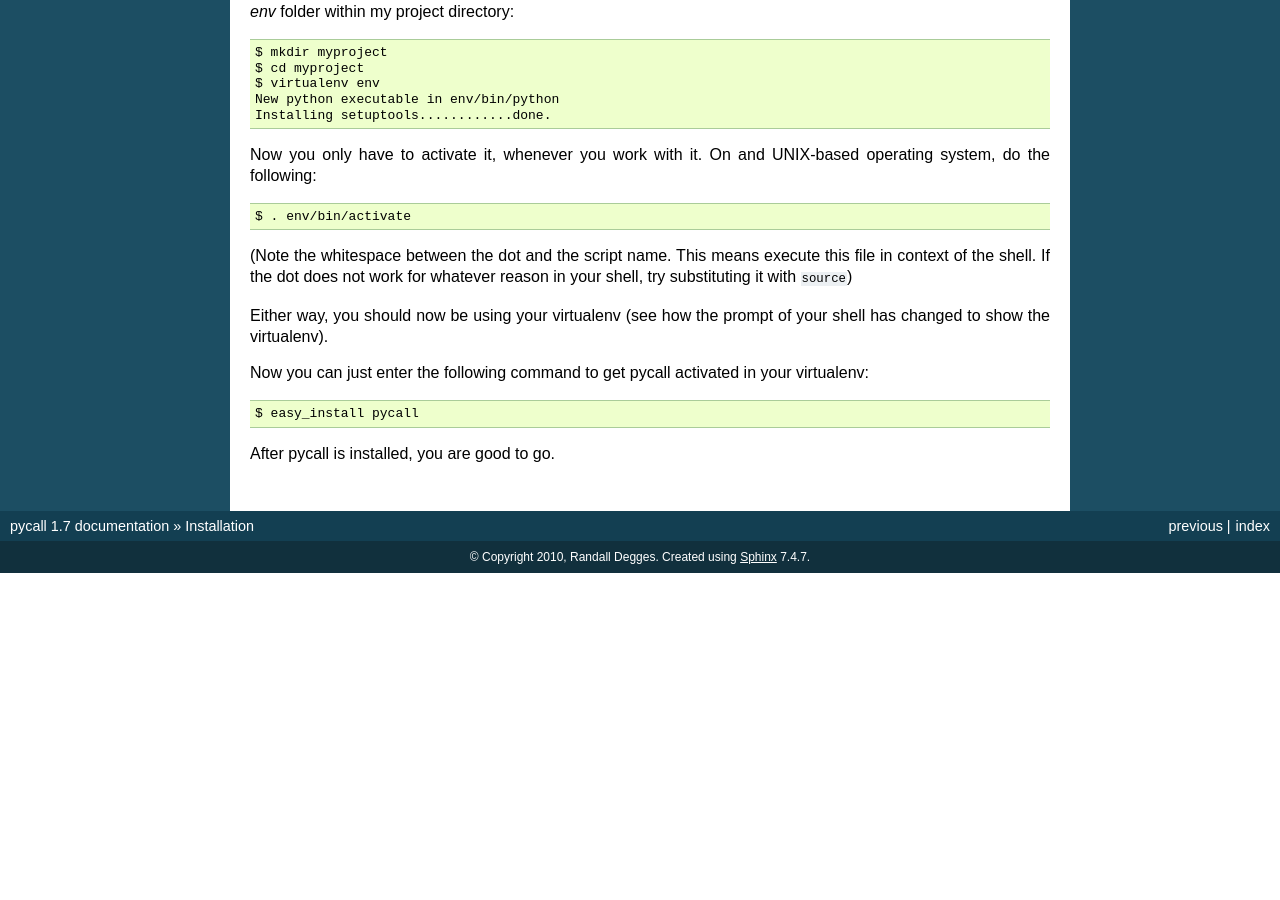
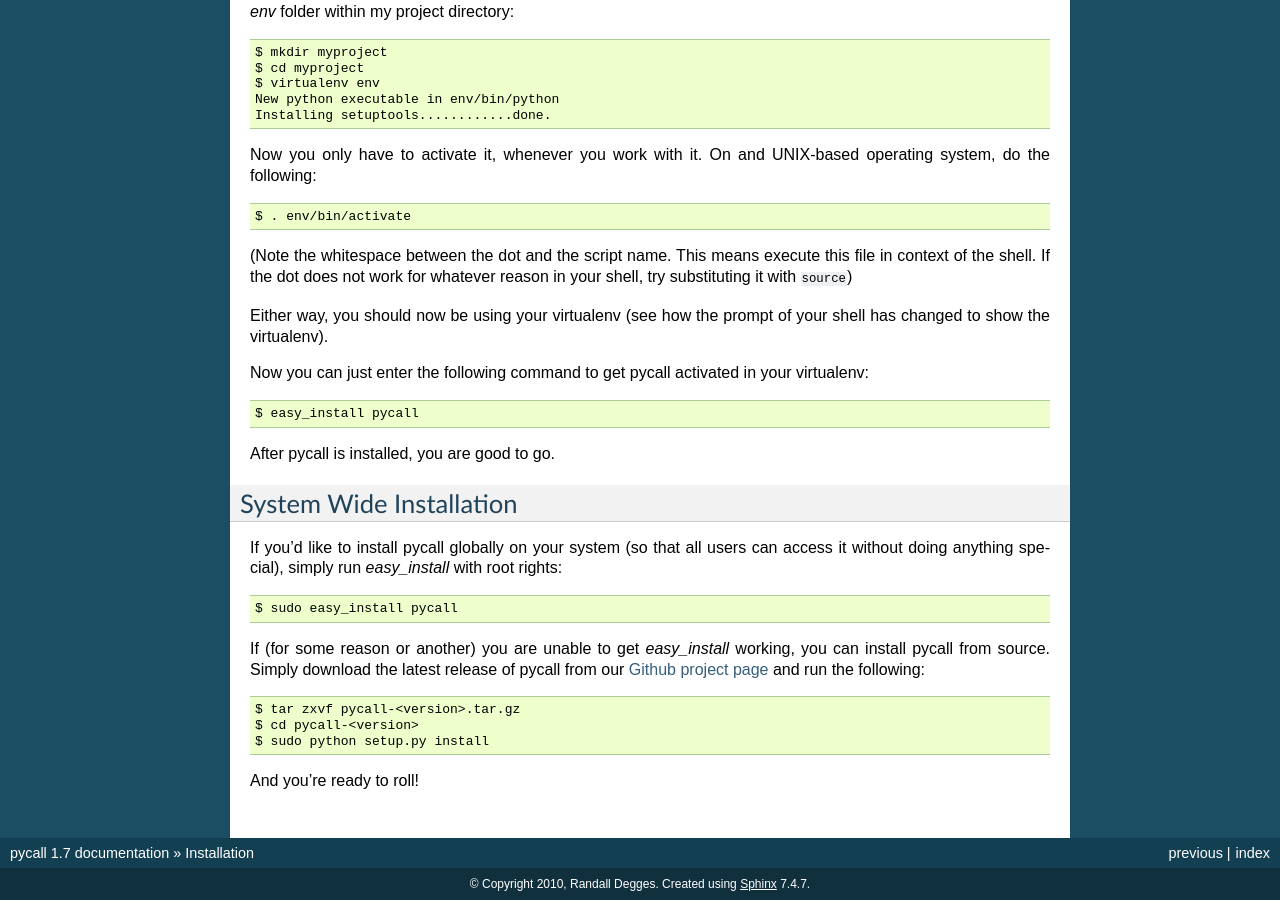
Before and after one commit to rdegges/pycall, a Sphinx documentation site: the page built from docs/installation.rst, in a window 1280 px wide and 900 px high, scrolled down 623 px. Built offline with Sphinx 7.4.7, drawn with Linux system fonts in a browser that asks for light colours; pages that are not in the unit, such as notebooks, are missing from menus; before the commit the page ends 1196 px from its top, so only the background shows below that; some of the changed text lies outside the part shown.

Commit message:
Adding a `System Wide Installation` section to the install docs.
This teaches users how to install pycall globally using easy_install or from
source.

```diff
--- a/docs/installation.rst
+++ b/docs/installation.rst
@@ -60,3 +60,23 @@ virtualenv::
 	$ easy_install pycall
 
 After pycall is installed, you are good to go.
+
+System Wide Installation
+------------------------
+
+If you'd like to install pycall globally on your system (so that all users can
+access it without doing anything special), simply run `easy_install` with root
+rights::
+
+	$ sudo easy_install pycall
+
+If (for some reason or another) you are unable to get `easy_install` working,
+you can install pycall from source. Simply download the latest release of
+pycall from our `Github project page
+<http://github.com/comradeb14ck/pycall/downloads>`_ and run the following::
+
+	$ tar zxvf pycall-<version>.tar.gz
+	$ cd pycall-<version>
+	$ sudo python setup.py install
+
+And you're ready to roll!
```
